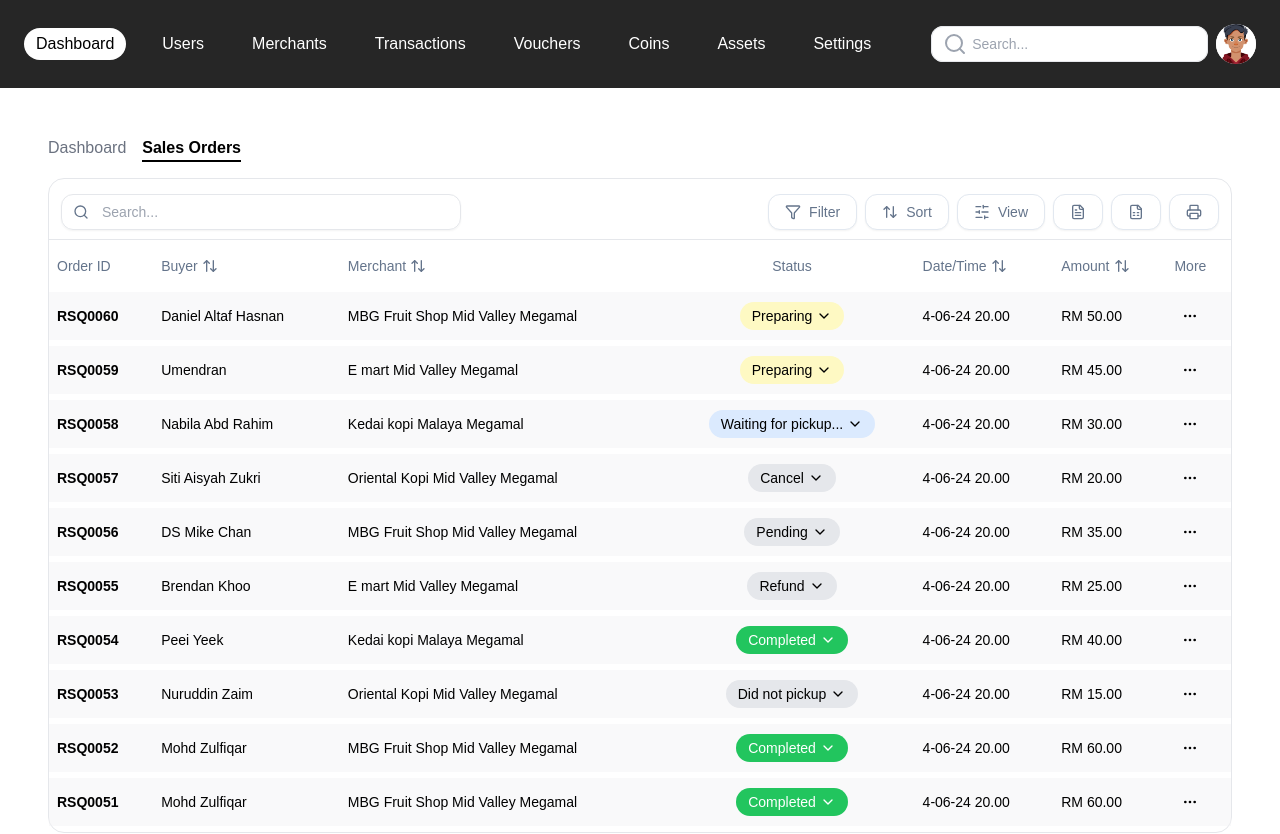
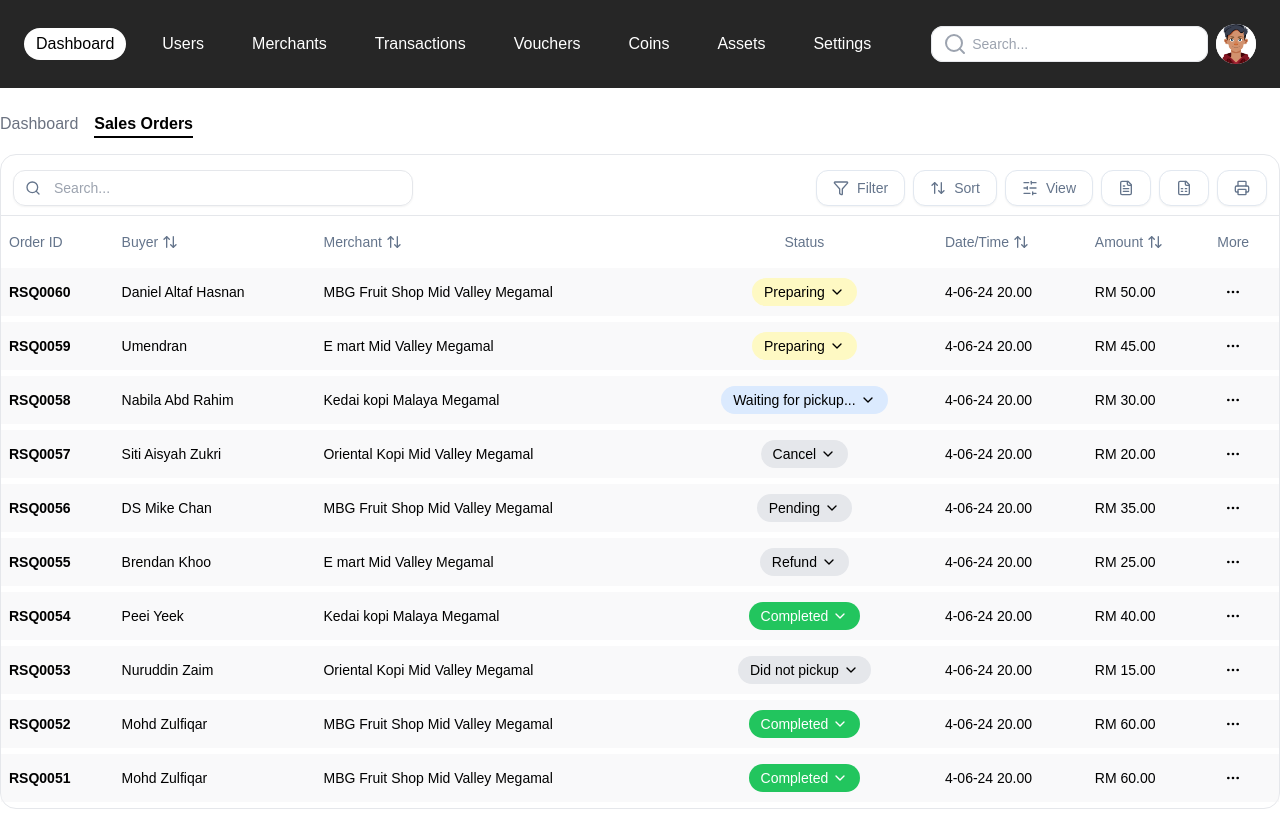
Before and after one commit to rulkimi/orders-dashboard, a Next.js app: page /orders in a window 1280 px wide. Shown: the top 834 px of the page. Built offline with nearby package versions, Linux system fonts and the light colour scheme; data requests are answered from the project's data file.

Commit message:
fix padding

```diff
--- a/app/dashboard/page.tsx
+++ b/app/dashboard/page.tsx
@@ -46,7 +46,7 @@ export default function Dashboard() {
   }, []);
 
   return (
-    <div>
+    <div className="p-12">
       <ul className="grid grid-cols-12 gap-4 mb-4">
         {dashboardCardItems.map((cardItem, index) => (
           <DashboardCard
@@ -58,7 +58,7 @@ export default function Dashboard() {
       </ul>
 
       <div className="flex flex-col lg:flex-row gap-4">
-        <div className="w-full h-[600px] lg:w-1/2">
+        <div className="w-full h-[615px] lg:w-1/2">
           {isDataUpdated && renderFakeChart && <FakeChart />}
         </div>
 
--- a/app/layout.tsx
+++ b/app/layout.tsx
@@ -31,7 +31,7 @@ export default function RootLayout({
         className={`${geistSans.variable} ${geistMono.variable} flex flex-col min-h-screen antialiased`}
       >
         <Navbar />
-        <main className="flex-grow p-12">{children}</main>
+        <main className="flex-grow">{children}</main>
         <Footer />
         <Toaster />
       </body>
--- a/app/orders/page.tsx
+++ b/app/orders/page.tsx
@@ -18,7 +18,7 @@ export default async function Orders() {
   const data = await getData();
 
   return (
-    <div className="container mx-auto">
+    <div className="container pt-6 mx-auto">
       <div className="flex gap-4 mb-4 text-gray-500">
         <Link href="/dashboard" className="hover:text-gray-600">Dashboard</Link>
         <div className="font-bold text-black border-b-2 border-black">Sales Orders</div>
```
